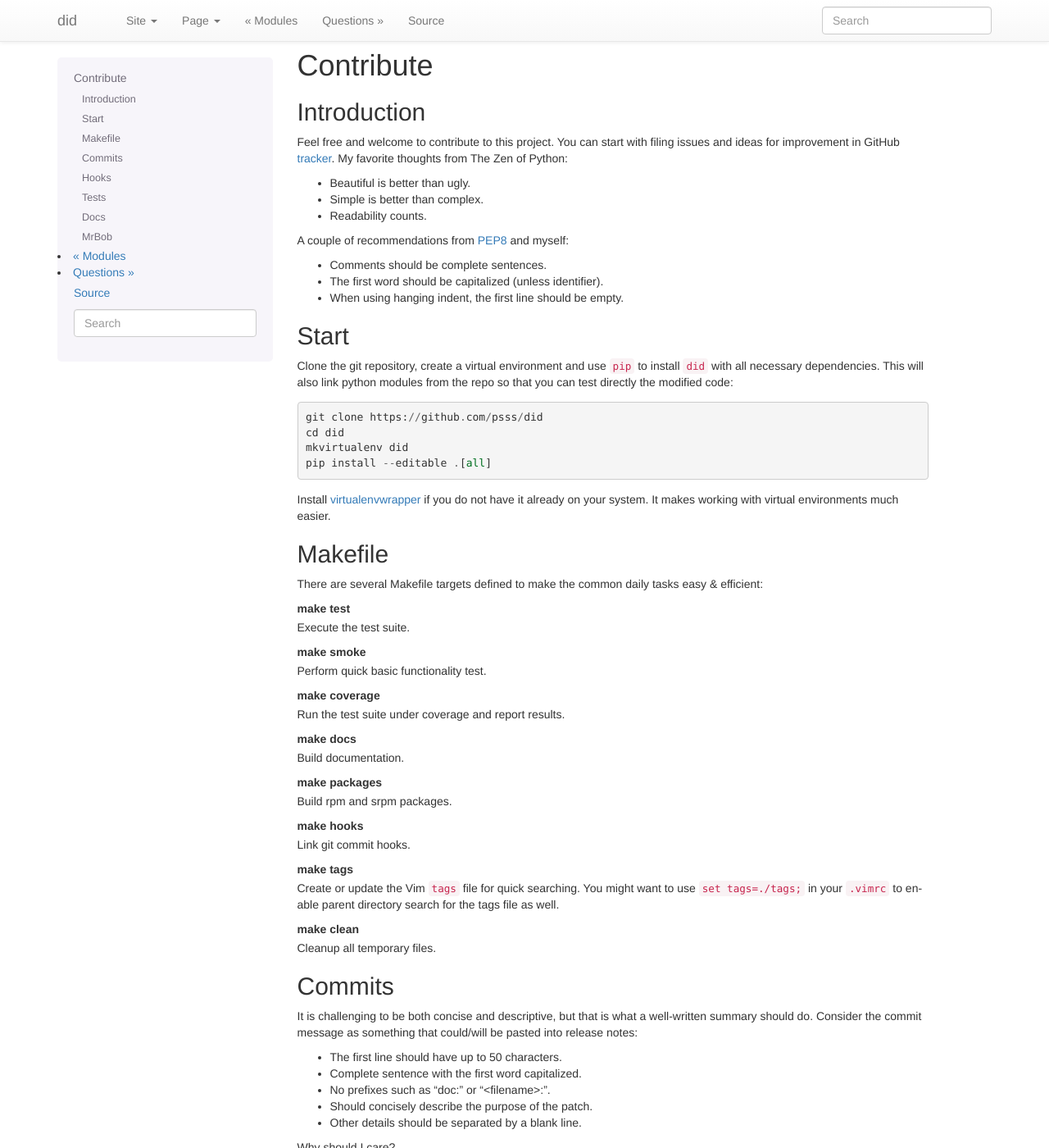
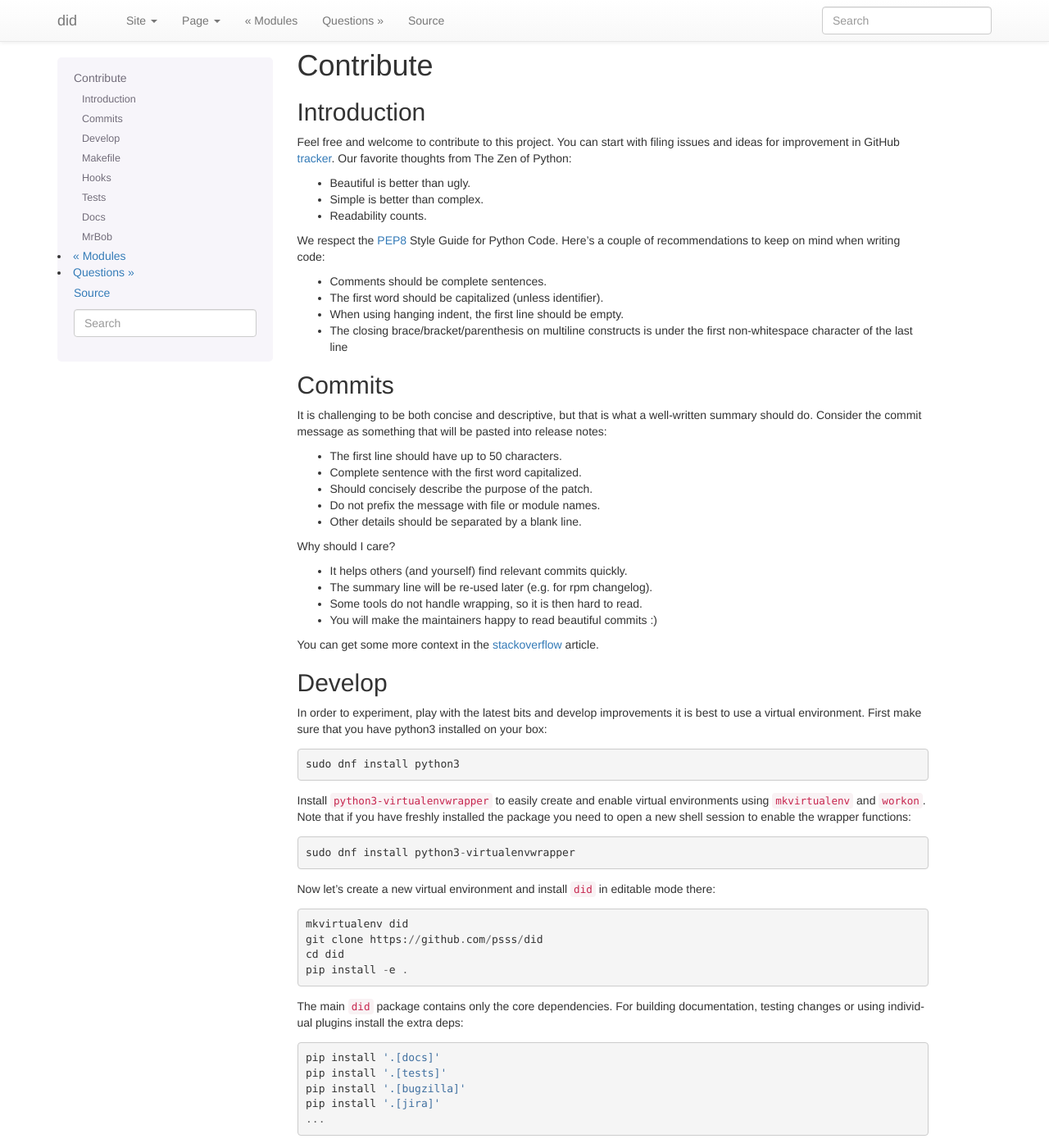
Before and after one commit to psss/did, a Sphinx documentation site: the page built from docs/contribute.rst, in a window 1280 px wide and 1400 px high. Shown: the whole window at 82% size. Built offline with Sphinx 7.4.7, drawn with Linux system fonts in a browser that asks for light colours; some of the changed text lies outside the part shown.

Commit message:
Update docs for contributors, enable pre-commit
Enable the `pre-commit` GitHub workflow.
Update recommendations for contributors.
Remove obsoleted stuff related to Travis.

```diff
--- a/docs/contribute.rst
+++ b/docs/contribute.rst
@@ -9,40 +9,93 @@
 
 Feel free and welcome to contribute to this project. You can start
 with filing issues and ideas for improvement in GitHub tracker__.
-My favorite thoughts from The Zen of Python:
+Our favorite thoughts from The Zen of Python:
 
 * Beautiful is better than ugly.
 * Simple is better than complex.
 * Readability counts.
 
-A couple of recommendations from `PEP8`__ and myself:
+We respect the `PEP8`__ Style Guide for Python Code. Here's a
+couple of recommendations to keep on mind when writing code:
 
 * Comments should be complete sentences.
 * The first word should be capitalized (unless identifier).
 * When using hanging indent, the first line should be empty.
+* The closing brace/bracket/parenthesis on multiline constructs
+  is under the first non-whitespace character of the last line
 
 __ https://github.com/psss/did/issues
 __ https://www.python.org/dev/peps/pep-0008/
 
 
-Start
+Commits
 ~~~~~~~~~~~~~~~~~~~~~~~~~~~~~~~~~~~~~~~~~~~~~~~~~~~~~~~~~~~~~~~~~~
 
-Clone the git repository, create a virtual environment and use
-``pip`` to install ``did`` with all necessary dependencies. This
-will also link python modules from the repo so that you can test
-directly the modified code::
+It is challenging to be both concise and descriptive, but that is
+what a well-written summary should do. Consider the commit message
+as something that will be pasted into release notes:
 
+* The first line should have up to 50 characters.
+* Complete sentence with the first word capitalized.
+* Should concisely describe the purpose of the patch.
+* Do not prefix the message with file or module names.
+* Other details should be separated by a blank line.
+
+Why should I care?
+
+* It helps others (and yourself) find relevant commits quickly.
+* The summary line will be re-used later (e.g. for rpm changelog).
+* Some tools do not handle wrapping, so it is then hard to read.
+* You will make the maintainers happy to read beautiful commits :)
+
+You can get some more context in the `stackoverflow`__ article.
+
+__ http://stackoverflow.com/questions/2290016/
+
+
+Develop
+~~~~~~~~~~~~~~~~~~~~~~~~~~~~~~~~~~~~~~~~~~~~~~~~~~~~~~~~~~~~~~~~~~
+
+In order to experiment, play with the latest bits and develop
+improvements it is best to use a virtual environment. First make
+sure that you have python3 installed on your box::
+
+    sudo dnf install python3
+
+Install ``python3-virtualenvwrapper`` to easily create and enable
+virtual environments using ``mkvirtualenv`` and ``workon``. Note
+that if you have freshly installed the package you need to open a
+new shell session to enable the wrapper functions::
+
+    sudo dnf install python3-virtualenvwrapper
+
+Now let's create a new virtual environment and install ``did`` in
+editable mode there::
+
+    mkvirtualenv did
     git clone https://github.com/psss/did
     cd did
-    mkvirtualenv did
-    pip install --editable .[all]
+    pip install -e .
 
-Install `virtualenvwrapper`__ if you do not have it already on
-your system. It makes working with virtual environments much
-easier.
+The main ``did`` package contains only the core dependencies. For
+building documentation, testing changes or using individual
+plugins install the extra deps::
 
-__ https://virtualenvwrapper.readthedocs.io/
+    pip install '.[docs]'
+    pip install '.[tests]'
+    pip install '.[bugzilla]'
+    pip install '.[jira]'
+    ...
+
+Or simply install all extra dependencies to make sure you have
+everything needed for the did development ready on your system::
+
+    pip install '.[all]'
+
+Install the ``pre-commit`` hooks to run all available checks
+for your commits to the project::
+
+    pre-commit install
 
 
 Makefile
@@ -78,31 +131,6 @@
     Cleanup all temporary files.
 
 
-Commits
-~~~~~~~~~~~~~~~~~~~~~~~~~~~~~~~~~~~~~~~~~~~~~~~~~~~~~~~~~~~~~~~~~~
-
-It is challenging to be both concise and descriptive, but that is
-what a well-written summary should do. Consider the commit message
-as something that could/will be pasted into release notes:
-
-* The first line should have up to 50 characters.
-* Complete sentence with the first word capitalized.
-* No prefixes such as "doc:" or "<filename>:".
-* Should concisely describe the purpose of the patch.
-* Other details should be separated by a blank line.
-
-Why should I care?
-
-* It helps others (and yourself) find relevant commits quickly.
-* The summary line can be re-used later (e.g. for rpm changelog).
-* Some tools do not handle wrapping, so it is then hard to read.
-* You will make the maintainer happy to read beautiful commits :)
-
-You can get some more context in the `stackoverflow`__ article.
-
-__ http://stackoverflow.com/questions/2290016/
-
-
 Hooks
 ~~~~~~~~~~~~~~~~~~~~~~~~~~~~~~~~~~~~~~~~~~~~~~~~~~~~~~~~~~~~~~~~~~
 
@@ -133,11 +161,6 @@
 
     pip install .[tests]
 
-See Travis CI and Coveralls for the latest test/coverage results:
-
-* https://travis-ci.org/psss/did/builds
-* https://coveralls.io/github/psss/did
-
 
 Docs
 ~~~~~~~~~~~~~~~~~~~~~~~~~~~~~~~~~~~~~~~~~~~~~~~~~~~~~~~~~~~~~~~~~~
```
Also changed, not shown: .pre-commit-config.yaml (added), 1 other file.
